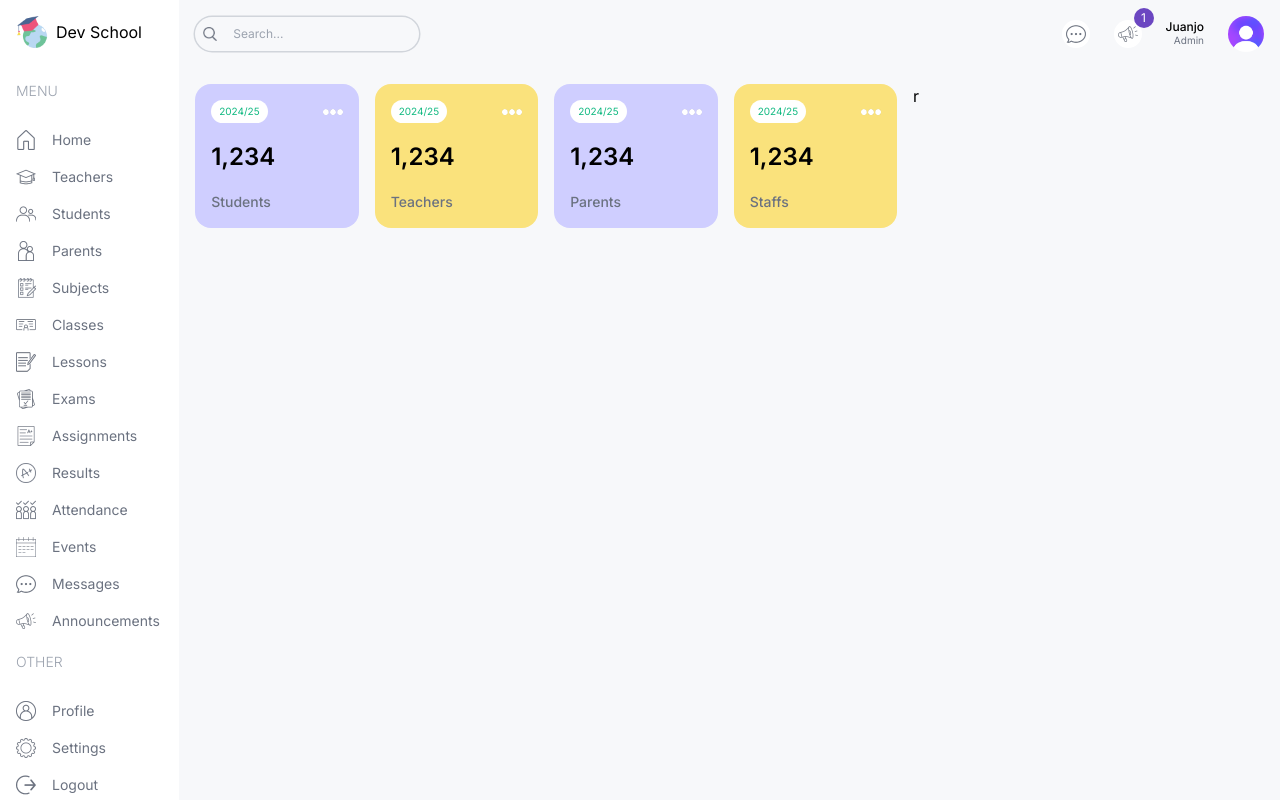
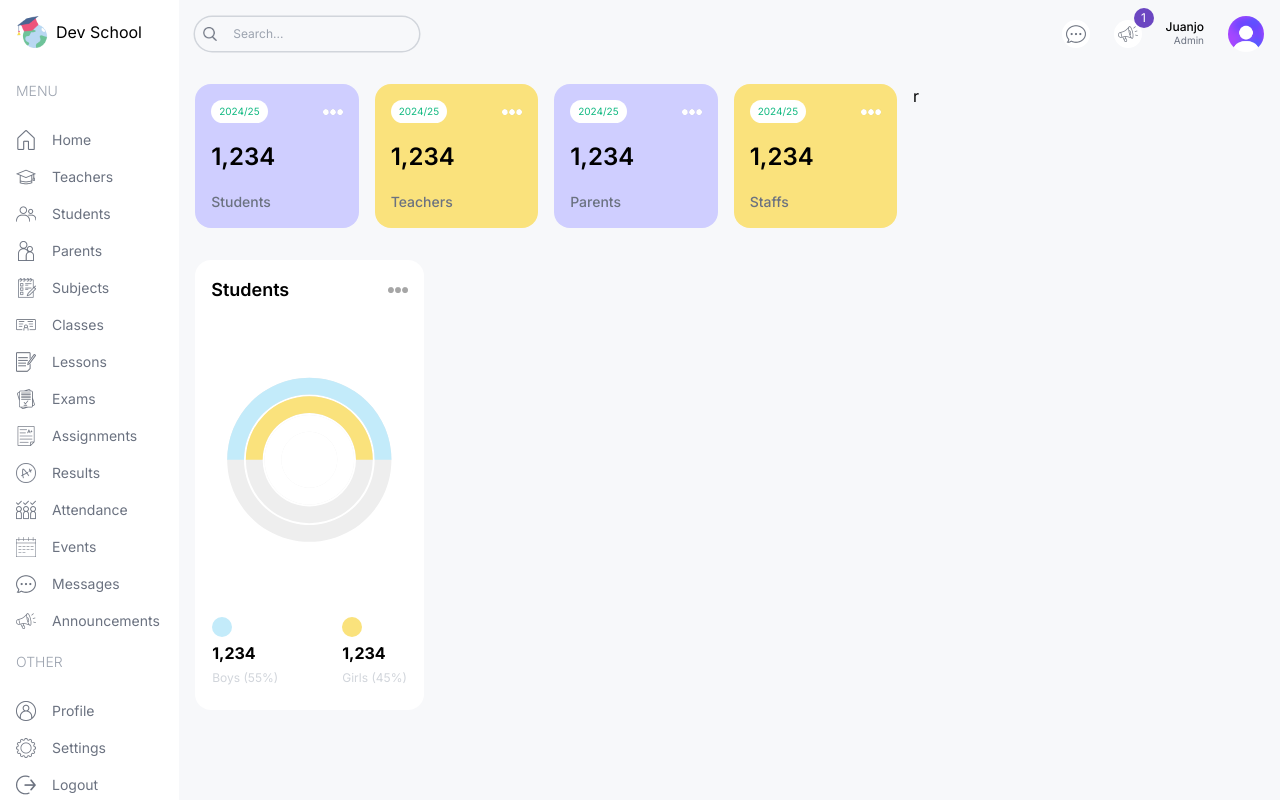
Before and after one commit to Juanjopalma/First-NextJs-Dashboard-Project, a Next.js app: page /admin in a window 1280 px wide. Built offline with nearby package versions, Linux system fonts and the light colour scheme.

Commit message:
in progress with CounterChart

```diff
--- a/package.json
+++ b/package.json
@@ -12,6 +12,7 @@
     "next": "14.2.5",
     "react": "^18",
     "react-dom": "^18",
+    "recharts": "^2.15.2",
     "sass": "^1.86.2"
   },
   "devDependencies": {
--- a/src/app/(dashboard)/admin/admin.scss
+++ b/src/app/(dashboard)/admin/admin.scss
@@ -7,12 +7,31 @@
 
     &__left {
         width: 100%;
+        display: flex;
+        flex-direction: column;
+        gap: 2rem;
 
         &-userCards {
             display: flex;
             flex-wrap: wrap;
             justify-content: space-between;
             gap: 1rem;
+        }
+
+        &-middleCharts {
+            display: flex;
+            flex-direction: column;
+            gap: 1rem;
+        }
+
+        &-countChart {
+            width: 100%;
+            height: 450px;
+        }
+
+        &-attendanceChart {
+            width: 100%;
+            height: 450px;
         }
     }
 
@@ -30,9 +49,21 @@
 
 @media (min-width: 1024px) {
     .admin {
-
         &__left {
             width: 66.67%;
+
+            &-middleCharts {
+                display: flex;
+                flex-direction: row;
+            }
+
+            &-countChart {
+                width: 33.33%;
+            }
+
+            &-attendanceChart {
+                width: 66.66%;
+            }
         }
 
         &__right {
--- a/src/app/(dashboard)/admin/page.tsx
+++ b/src/app/(dashboard)/admin/page.tsx
@@ -1,9 +1,11 @@
+import CountChart from '@/components/CountChart/CountChart';
 import UserCard from '@/components/UserCard/UserCard';
 import './admin.scss';
 
 const AdminPage = () => {
     return (
         <div className='admin'>
+            {/* LEFT */}
             <div className="admin__left">
                 {/* USER CARDS */}
                 <div className="admin__left-userCards">
@@ -12,7 +14,19 @@ const AdminPage = () => {
                     <UserCard type='parent' />
                     <UserCard type='staff' />
                 </div>
+                {/* MIDDLE CHARTS */}
+                <div className="admin__left-middleCharts">
+                    {/* COUNT CHART */}
+                    <div className="admin__left-countChart">
+                        <CountChart />
+                    </div>
+                    {/* ATTENDANCE CHART */}
+                    <div className="admin__left-attendanceChart"></div>
+                </div>
+                {/* BOTTOM CHARTS */}
+                <div className="admin__left-bottomCharts"></div>
             </div>
+            {/* RIGHT */}
             <div className="admin__right">r</div>
         </div>
     )
--- /dev/null
+++ b/src/components/CountChart/CountChart.jsx
@@ -0,0 +1,70 @@
+"use client";
+import Image from "next/image";
+import './countChart.scss';
+import {
+  RadialBarChart,
+  RadialBar,
+  Legend,
+  ResponsiveContainer,
+} from "recharts";
+
+const data = [
+  {
+    name: "Total",
+    count: 106,
+    fill: "white",
+  },
+  {
+    name: "Girls",
+    count: 53,
+    fill: "#FAE27C",
+  },
+  {
+    name: "Boys",
+    count: 53,
+    fill: "#C3EBFA",
+  },
+];
+
+const CountChart = () => {
+    return (
+        <div className="countChart">
+            {/* TITLE */}
+            <div className="countChart__title">
+                <h1>Students</h1>
+                <Image src="/moreDark.png" alt="" width={20} height={20} />
+            </div>
+            {/* CHART */}
+            <div className="countChart__chart">
+                <ResponsiveContainer>
+                    <RadialBarChart
+                        cx="50%"
+                        cy="50%"
+                        innerRadius="40%"
+                        outerRadius="100%"
+                        barSize={32}
+                        data={data}
+                    >
+                        <RadialBar background dataKey="count" />
+                    </RadialBarChart>
+                </ResponsiveContainer>
+            </div>
+
+            {/* BOTTOM */}
+            <div className="countChart__bottom">
+                <div className="countChart__bottom-div1">
+                    <div className="countChart__bottom-subDiv1" />
+                    <h1>1,234</h1>
+                    <h2>Boys (55%)</h2>
+                </div>
+                <div className="countChart__bottom-div2">
+                    <div className="countChart__bottom-subDiv2" />
+                    <h1>1,234</h1>
+                    <h2>Girls (45%)</h2>
+                </div>
+            </div>
+        </div>
+    )
+}
+
+export default CountChart;
--- /dev/null
+++ b/src/components/CountChart/countChart.scss
@@ -0,0 +1,59 @@
+
+.countChart {
+    background-color: white;
+    border-radius: 1rem;
+    width: 100%;
+    height: 100%;
+    padding: 1rem;
+
+    &__title {
+        display: flex;
+        justify-content: space-between;
+        align-items: center;
+
+        h1 {
+            font-size: 1.125rem;
+            font-weight: 600;
+        }
+    }
+
+    &__chart {
+        width: 100%;
+        height: 75%;
+    }
+
+    &__bottom {
+        display: flex;
+        justify-content: center;
+        gap: 4rem;
+
+        &-div1, &-div2 {
+            display: flex;
+            flex-direction: column;
+            gap: 0.25rem;
+
+            h1 {
+                font-weight: bold;
+            }
+
+            h2 {
+                font-size: 0.75rem;
+                color: #d1d5db;
+            }
+        }
+
+        &-subDiv1, &-subDiv2 {
+            width: 1.25rem;
+            height: 1.25rem;
+            border-radius: 9999px;
+        }
+
+        &-subDiv1 {
+            background-color: var(--lamaSky);
+        }
+
+        &-subDiv2 {
+            background-color: var(--lamaYellow);
+        }
+    }
+}
```
Also changed, not shown: 1 other file (tests, documents, lock files or other folders).
